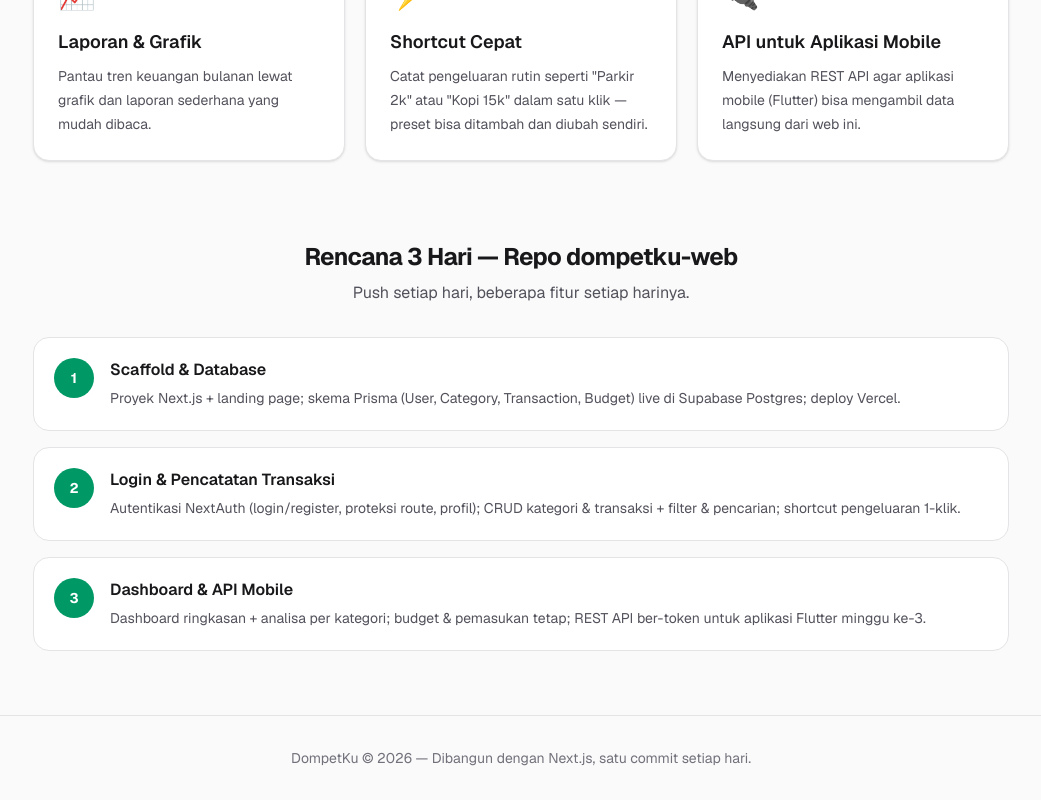
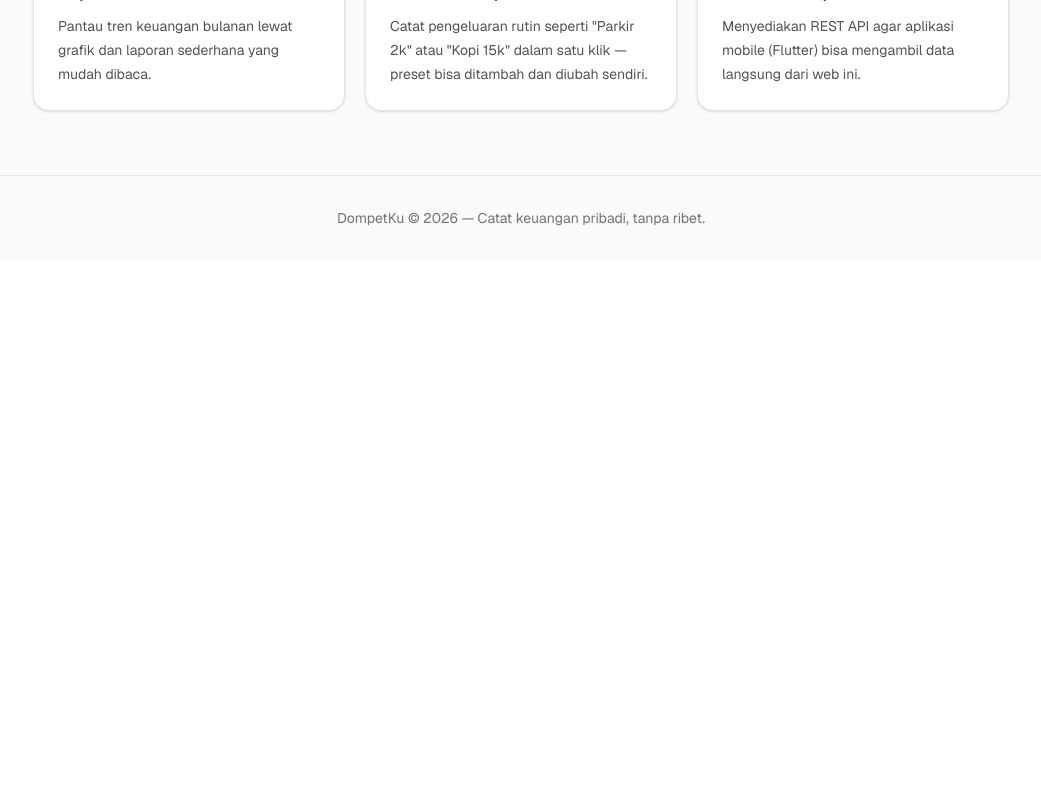
Before and after one commit to bintangyudhis/dompetku-web, a Next.js app: page / in a window 1280 px wide. Shown: the part 1002-1802 px from the top of the page, without its empty margins (119-1160 px from the left). After the commit the page ends 1262 px from the top, so only its background shows below. Built offline with nearby package versions, Linux system fonts and the light colour scheme.

Commit message:
Fix: hapus tampilan progres pengerjaan dari landing page

```diff
--- a/src/app/page.tsx
+++ b/src/app/page.tsx
@@ -1,6 +1,6 @@
 import Link from "next/link";
 import FeatureCard from "@/components/FeatureCard";
-import { fiturUnggulan, rencana7Hari } from "@/lib/features";
+import { fiturUnggulan } from "@/lib/features";
 
 export default function Home() {
   return (
@@ -23,9 +23,6 @@ export default function Home() {
       <main className="mx-auto flex w-full max-w-5xl flex-1 flex-col gap-20 px-6 py-16">
         {/* Hero */}
         <section className="flex flex-col items-center gap-6 text-center">
-          <span className="rounded-full border border-emerald-300 bg-emerald-100 px-4 py-1 text-xs font-semibold text-emerald-800 dark:border-emerald-800 dark:bg-emerald-950 dark:text-emerald-300">
-            ✅ Day 2 — Login, transaksi & kategori sudah live
-          </span>
           <h1 className="max-w-2xl text-4xl font-bold leading-tight tracking-tight sm:text-5xl">
             Kelola Keuangan Pribadimu dengan{" "}
             <span className="text-emerald-600 dark:text-emerald-400">
@@ -56,7 +53,8 @@ export default function Home() {
             Fitur Unggulan
           </h2>
           <p className="mt-2 text-center text-zinc-600 dark:text-zinc-400">
-            Dibangun bertahap — repo pertama dari program 4 minggu.
+            Semua yang kamu butuhkan untuk mencatat dan memahami keuangan
+            harianmu.
           </p>
           <div className="mt-8 grid gap-5 sm:grid-cols-2 lg:grid-cols-3">
             {fiturUnggulan.map((fitur) => (
@@ -65,39 +63,12 @@ export default function Home() {
           </div>
         </section>
 
-        {/* Rencana 7 hari */}
-        <section>
-          <h2 className="text-center text-2xl font-bold tracking-tight">
-            Rencana 3 Hari — Repo dompetku-web
-          </h2>
-          <p className="mt-2 text-center text-zinc-600 dark:text-zinc-400">
-            Push setiap hari, beberapa fitur setiap harinya.
-          </p>
-          <ol className="mt-8 space-y-4">
-            {rencana7Hari.map((rencana) => (
-              <li
-                key={rencana.hari}
-                className="flex gap-4 rounded-2xl border border-zinc-200 bg-white p-5 dark:border-zinc-800 dark:bg-zinc-950"
-              >
-                <span className="flex h-10 w-10 shrink-0 items-center justify-center rounded-full bg-emerald-600 text-sm font-bold text-white">
-                  {rencana.hari}
-                </span>
-                <div>
-                  <h3 className="font-semibold">{rencana.judul}</h3>
-                  <p className="mt-1 text-sm leading-6 text-zinc-600 dark:text-zinc-400">
-                    {rencana.deskripsi}
-                  </p>
-                </div>
-              </li>
-            ))}
-          </ol>
-        </section>
       </main>
 
       {/* Footer */}
       <footer className="border-t border-zinc-200 py-8 dark:border-zinc-800">
         <p className="text-center text-sm text-zinc-500 dark:text-zinc-500">
-          DompetKu © 2026 — Dibangun dengan Next.js, satu commit setiap hari.
+          DompetKu © 2026 — Catat keuangan pribadi, tanpa ribet.
         </p>
       </footer>
     </div>
--- a/src/lib/features.ts
+++ b/src/lib/features.ts
@@ -1,4 +1,4 @@
-// Data statis untuk landing page — diperbarui mengikuti rencana program.
+// Data statis untuk landing page.
 
 export interface Fitur {
   judul: string;
@@ -44,30 +44,3 @@ export const fiturUnggulan: Fitur[] = [
     ikon: "🔌",
   },
 ];
-
-export interface RencanaHari {
-  hari: number;
-  judul: string;
-  deskripsi: string;
-}
-
-export const rencana7Hari: RencanaHari[] = [
-  {
-    hari: 1,
-    judul: "Scaffold & Database",
-    deskripsi:
-      "Proyek Next.js + landing page; skema Prisma (User, Category, Transaction, Budget) live di Supabase Postgres; deploy Vercel.",
-  },
-  {
-    hari: 2,
-    judul: "Login & Pencatatan Transaksi",
-    deskripsi:
-      "Autentikasi NextAuth (login/register, proteksi route, profil); CRUD kategori & transaksi + filter & pencarian; shortcut pengeluaran 1-klik.",
-  },
-  {
-    hari: 3,
-    judul: "Dashboard & API Mobile",
-    deskripsi:
-      "Dashboard ringkasan + analisa per kategori; budget & pemasukan tetap; REST API ber-token untuk aplikasi Flutter minggu ke-3.",
-  },
-];
```
